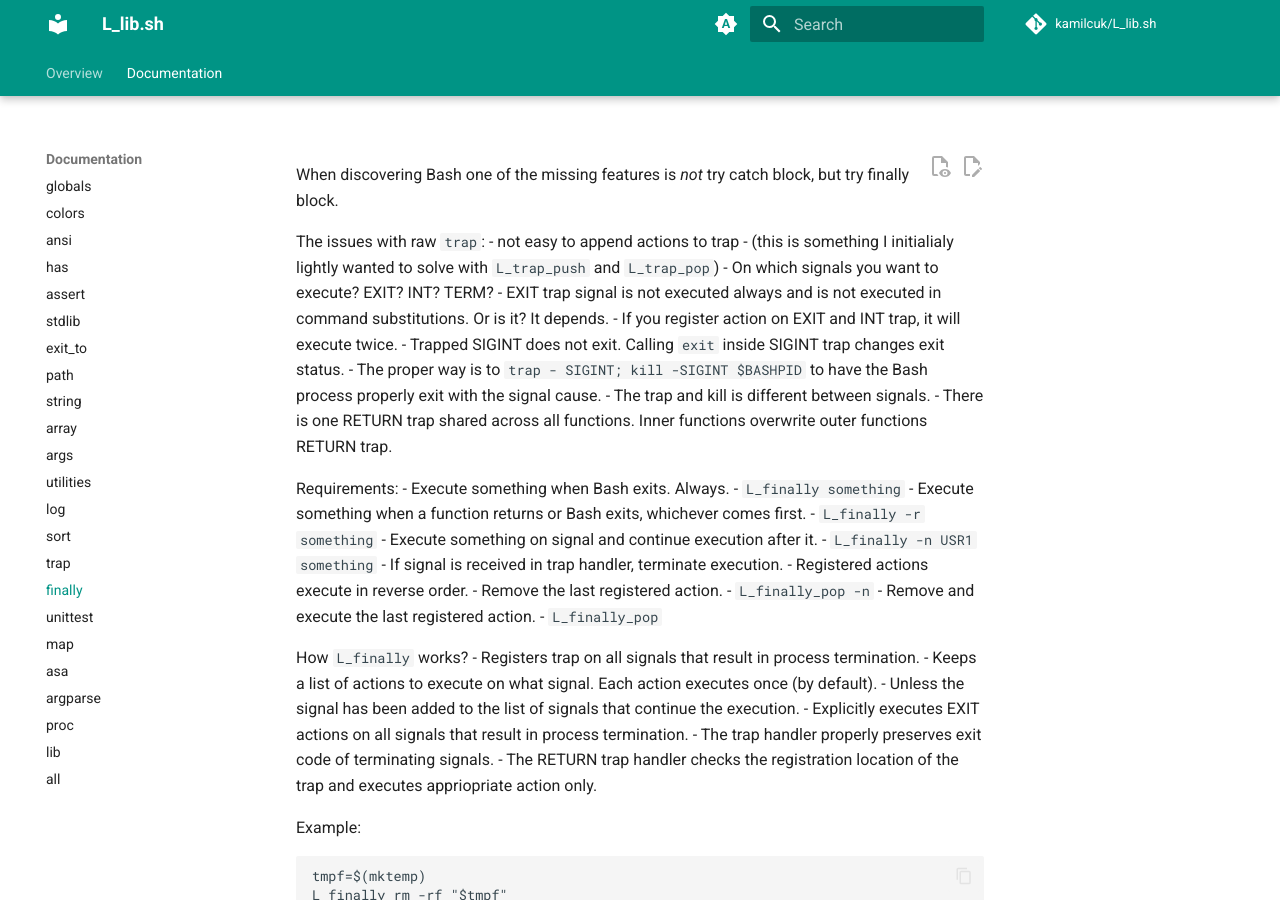
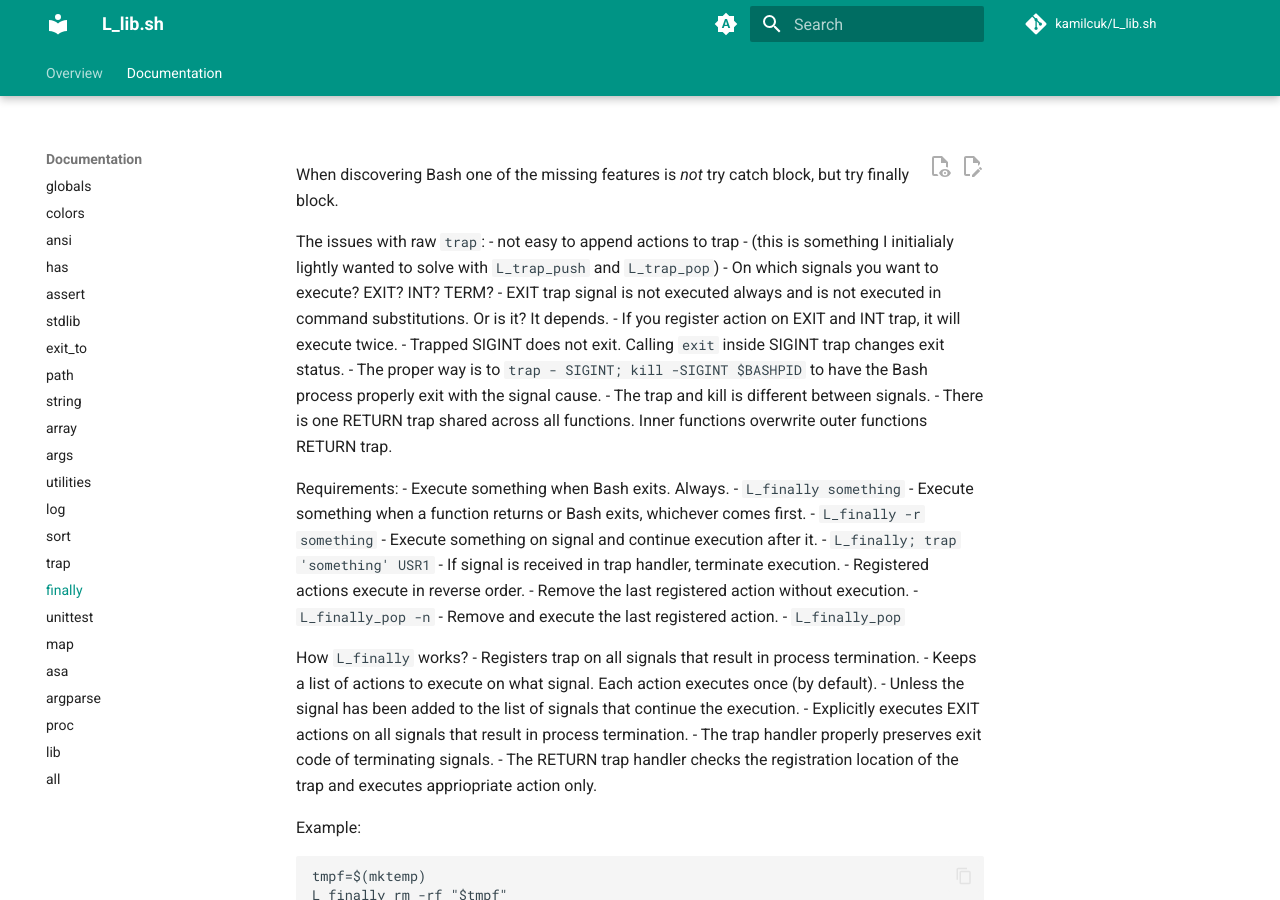
Before and after one commit to Kamilcuk/L_lib, an MkDocs documentation site: the page built from docs/section/finally.md, in a window 1280 px wide and 900 px high. Built offline with MkDocs 1.6.1 and Material for MkDocs 9.7.7, drawn with Linux system fonts in a browser that asks for light colours; comment, search, counter and statistics services are not loaded.

Commit message:
finally: another implementation

```diff
--- a/docs/section/finally.md
+++ b/docs/section/finally.md
@@ -17,10 +17,10 @@ Requirements:
   - Execute something when a function returns or Bash exits, whichever comes first.
     - `L_finally -r something`
   - Execute something on signal and continue execution after it.
-    - `L_finally -n USR1 something`
+    - `L_finally; trap 'something' USR1`
   - If signal is received in trap handler, terminate execution.
   - Registered actions execute in reverse order.
-  - Remove the last registered action.
+  - Remove the last registered action without execution.
     - `L_finally_pop -n`
   - Remove and execute the last registered action.
     - `L_finally_pop`
```
Also changed, not shown: 1 other file.
